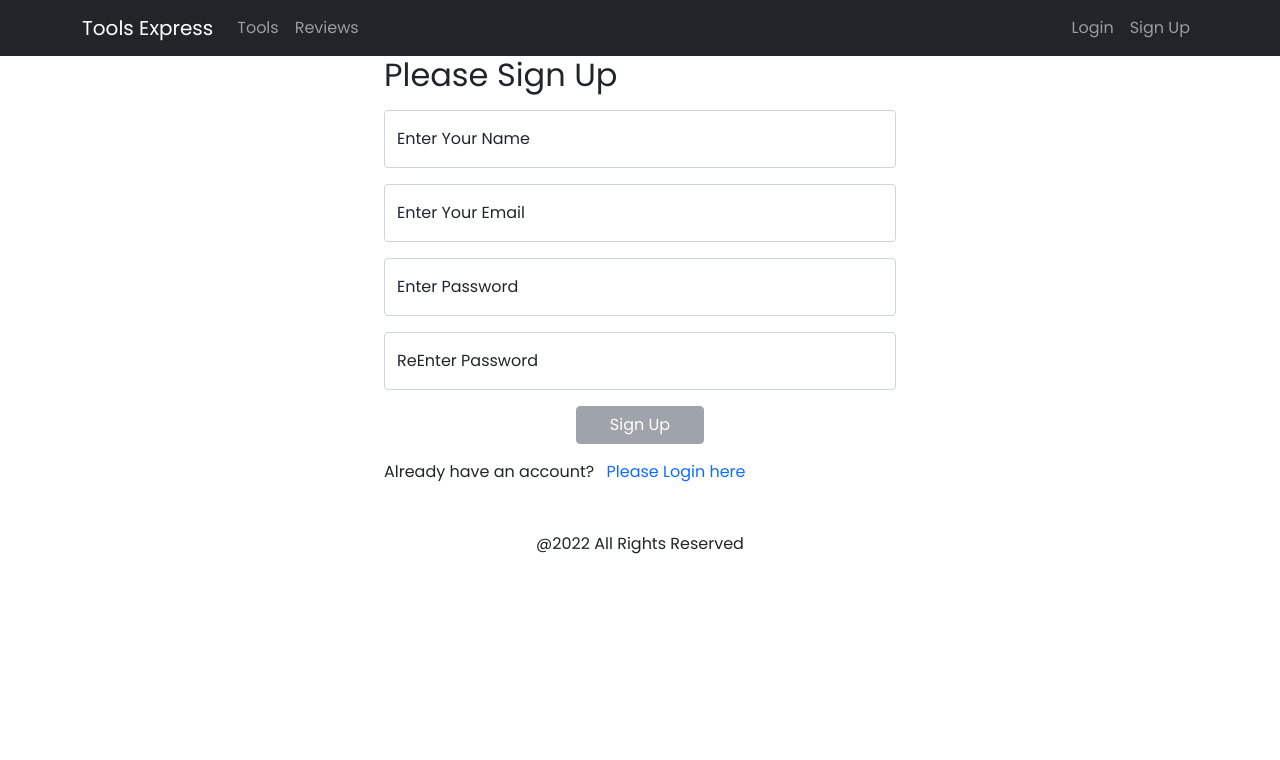
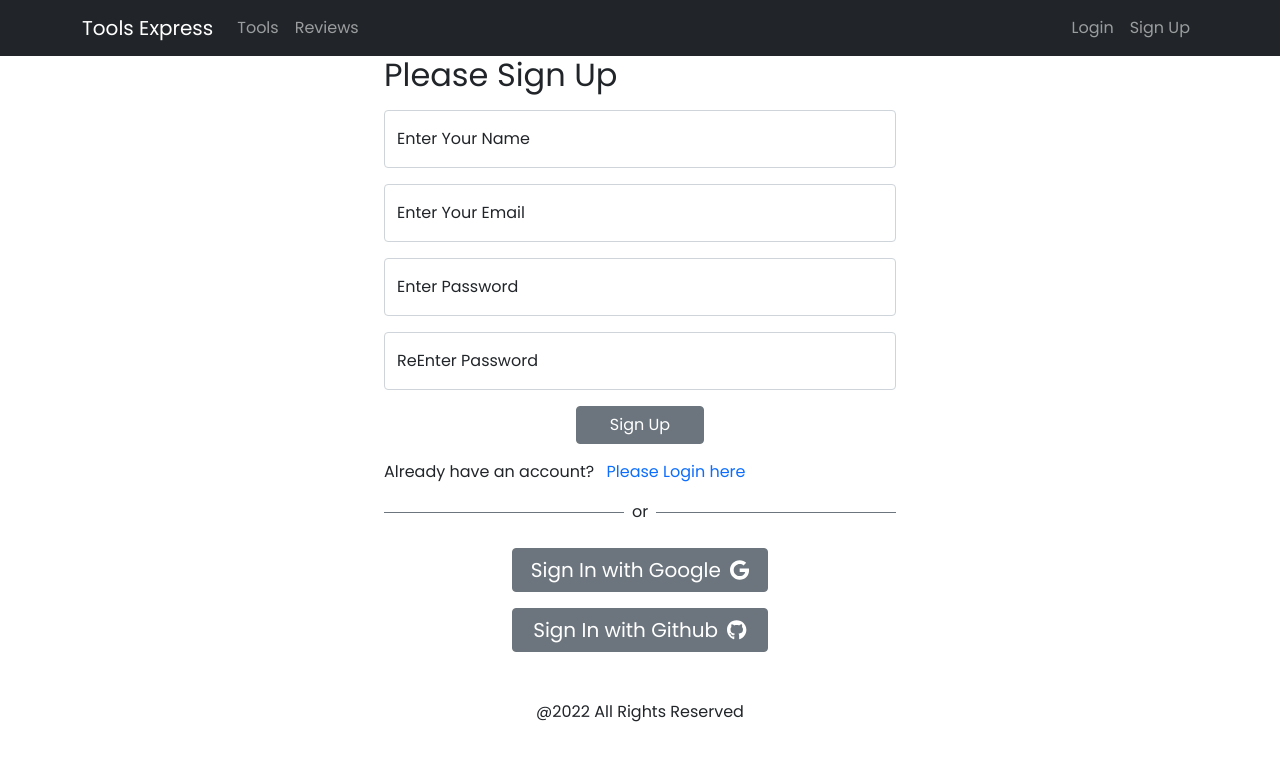
Before and after one commit to Mahmudul252/manufacturer-website-client, a React (Create React App) app: page /signup in a window 1280 px wide. Shown: the top 760 px of the page. Built offline with nearby package versions, Linux system fonts and the light colour scheme; no server answers.

Commit message:
social login added

```diff
--- a/package.json
+++ b/package.json
@@ -3,6 +3,11 @@
   "version": "0.1.0",
   "private": true,
   "dependencies": {
+    "@fortawesome/fontawesome-svg-core": "^6.1.1",
+    "@fortawesome/free-brands-svg-icons": "^6.1.1",
+    "@fortawesome/free-regular-svg-icons": "^6.1.1",
+    "@fortawesome/free-solid-svg-icons": "^6.1.1",
+    "@fortawesome/react-fontawesome": "^0.1.18",
     "@testing-library/jest-dom": "^5.16.4",
     "@testing-library/react": "^13.2.0",
     "@testing-library/user-event": "^13.5.0",
--- a/src/App.js
+++ b/src/App.js
@@ -1,4 +1,5 @@
 import { Route, Routes } from 'react-router-dom';
+import { ToastContainer } from 'react-toastify';
 import './App.css';
 import Home from './Pages/Home/Home';
 import Login from './Pages/Login/Login';
@@ -32,6 +33,7 @@
         <Route path='*' element={<NotFound />} />
       </Routes>
       <Footer />
+      <ToastContainer />
     </div>
   );
 }
--- a/src/Pages/Login/SignUp.js
+++ b/src/Pages/Login/SignUp.js
@@ -4,8 +4,9 @@
 import { Link, useLocation, useNavigate } from 'react-router-dom';
 import { toast } from 'react-toastify';
 import auth from '../../firebase.init';
+import { useForm } from "react-hook-form";
 // import PageTitle from '../../shared/PageTitle/PageTitle';
-// import SocialLogin from '../SocialLogin/SocialLogin';
+import SocialLogin from './SocialLogin';
 
 const SignUp = () => {
     const location = useLocation();
@@ -16,6 +17,9 @@
     const [createUserWithEmailAndPassword, user, loading, error] = useCreateUserWithEmailAndPassword(auth);
     const [updateProfile] = useUpdateProfile(auth);
     const [sendEmailVerification] = useSendEmailVerification(auth);
+    const { register, handleSubmit, formState: { errors } } = useForm();
+
+
 
     const handleUserPassword = event => {
         setPassword(event.target.value);
@@ -31,53 +35,58 @@
     }
     const from = location?.state?.from?.pathname || '/';
 
-    const handleCreateNewUser = (event) => {
-        event.preventDefault();
-        const displayName = event.target.name.value;
-        const email = event.target.email.value;
+    const onSubmit = ({ userEmail, userName }) => {
+        const displayName = userName;
+        const email = userEmail;
         createUserWithEmailAndPassword(email, password)
             .then(async () => {
                 await updateProfile({ displayName });
                 toast("Email Verification Sent");
                 await sendEmailVerification();
             })
-            .then(() => navigate('/verify-user', { replace: true }));
+        // .then(() => navigate('/verify-user', { replace: true }));
     }
 
     return (
         <div className='login-form mx-auto my-5'>
             {/* <PageTitle title="Sign Up"></PageTitle> */}
             <h2 className='mb-3'>Please Sign Up</h2>
-            <Form onSubmit={handleCreateNewUser}>
+            <Form onSubmit={handleSubmit(onSubmit)}>
 
                 <FloatingLabel controlId="userName" label="Enter Your Name" className="mb-3">
-                    <Form.Control name="name" type="text" placeholder="Enter Your Name" required />
+                    <Form.Control type="text" placeholder="Enter Your Name" {...register("userName", { required: true, maxLength: 20 })} />
                 </FloatingLabel>
+                <small className="text-danger">{errors.userName?.type === 'required' && "Username is required"}</small>
+
 
                 <FloatingLabel controlId="userEmail" label="Enter Your Email" className="mb-3">
-                    <Form.Control name="email" type="email" placeholder="Enter Email" required />
+                    <Form.Control type="email" placeholder="Enter Email" {...register("userEmail", { required: true, maxLength: 20 })} />
                 </FloatingLabel>
+                <small className="text-danger">{errors.userEmail?.type === 'required' && "Email is required"}</small>
+
 
                 <FloatingLabel controlId="userPassword" label="Enter Password" className="mb-3">
-                    <Form.Control onBlur={handleUserPassword} name="password" type="password" placeholder="Enter Password" required />
+                    <Form.Control onBlur={handleUserPassword} type="password" placeholder="Enter Password" {...register("userPassword", { required: true, maxLength: 20 })} />
                 </FloatingLabel>
+                <small className="text-danger">{errors.userPassword?.type === 'required' && "Password is required"}</small>
 
                 <FloatingLabel controlId="userPassword2" label="ReEnter Password" className="mb-3">
-                    <Form.Control onChange={handleUserRetypePassword} name="password2" type="password" placeholder="ReEnter Password" required />
+                    <Form.Control onChange={handleUserRetypePassword} type="password" placeholder="ReEnter Password" {...register("userPassword2", { required: true, maxLength: 20 })} />
                 </FloatingLabel>
+                <small className="text-danger">{errors.userPassword2?.type === 'required' && "Please Retype Password"}</small>
 
                 {!passwordMatched && <p className="text-danger">{errorMessage}</p>}
                 {loading && <p className="text-danger">Loading...</p>}
                 {error && <p className="text-danger">{error.message}</p>}
 
-                <Button disabled={!passwordMatched} className='login-button d-block mx-auto' variant="secondary" type="submit">
+                <Button className='login-button d-block mx-auto' variant="secondary" type="submit">
                     Sign Up
                 </Button>
 
                 <p className='my-3'>Already have an account? <Link className='ms-2 text-decoration-none' to='/login'>Please Login here</Link></p>
             </Form>
-            {/* <SocialLogin from={from}></SocialLogin> */}
-        </div>
+            <SocialLogin from={from}></SocialLogin>
+        </div >
     );
 };
 
--- /dev/null
+++ b/src/Pages/Login/SocialLogin.js
@@ -0,0 +1,44 @@
+import React, { useEffect } from 'react';
+import { FontAwesomeIcon } from '@fortawesome/react-fontawesome';
+import { faGithub, faGoogle } from '@fortawesome/free-brands-svg-icons';
+import { useSignInWithGithub, useSignInWithGoogle } from 'react-firebase-hooks/auth';
+import { useNavigate } from 'react-router-dom';
+import auth from '../../firebase.init';
+
+const SocialSignIn = ({ from }) => {
+    const navigate = useNavigate();
+    const [signInWithGoogle, googleUser] = useSignInWithGoogle(auth);
+    const [signInWithGithub, githubUser] = useSignInWithGithub(auth);
+
+    const handleSocialSignIn = method => {
+        if (method === 'google') {
+            signInWithGoogle();
+        }
+        if (method === 'github') {
+            signInWithGithub();
+        }
+    }
+    useEffect(() => {
+        if (googleUser || githubUser) {
+            navigate(from, { replace: true });
+        }
+    }, [from, navigate, googleUser, githubUser])
+
+    return (
+        <div>
+            <div className="d-flex align-items-center mb-4">
+                <div style={{ height: '1px' }} className='bg-secondary w-50'></div>
+                <div className='mx-2'>or</div>
+                <div style={{ height: '1px' }} className='bg-secondary w-50'></div>
+            </div>
+            <div className="d-flex justify-content-center my-3">
+                <button onClick={() => handleSocialSignIn('google')} className="btn btn-secondary social-login-button fs-5">Sign In with Google   <FontAwesomeIcon className='ms-1' icon={faGoogle} /></button>
+            </div>
+            <div className="d-flex justify-content-center">
+                <button onClick={() => handleSocialSignIn('github')} className="btn btn-secondary social-login-button fs-5">Sign In with Github   <FontAwesomeIcon className='ms-1' icon={faGithub} /></button>
+            </div>
+        </div>
+    );
+};
+
+export default SocialSignIn;
--- a/src/Pages/Shared/Header.js
+++ b/src/Pages/Shared/Header.js
@@ -1,8 +1,12 @@
+import { signOut } from 'firebase/auth';
 import React from 'react';
 import { Container, Nav, Navbar } from 'react-bootstrap';
+import { useAuthState } from 'react-firebase-hooks/auth';
 import { Link } from 'react-router-dom';
+import auth from '../../firebase.init';
 
 const Header = () => {
+    const [user] = useAuthState(auth);
     return (
         <Navbar collapseOnSelect expand="lg" bg="dark" className='fixed-top' variant="dark">
             <Container>
@@ -14,10 +18,17 @@
                         <Nav.Link as={Link} to="/reviews">Reviews</Nav.Link>
                     </Nav>
                     <Nav>
-                        <Nav.Link as={Link} to="/login">Login</Nav.Link>
-                        <Nav.Link as={Link} to="/signup">
-                            Sign Up
-                        </Nav.Link>
+                        {
+                            user ? <div className='d-flex'>
+                                <span className='text-white mt-2 me-2'>{user?.displayName}</span>
+                                <Nav.Link onClick={() => signOut(auth)}>Sign Out</Nav.Link>
+                            </div>
+                                :
+                                <div className="d-flex flex-lg-row flex-column">
+                                    <Nav.Link as={Link} to='/login'>Login</Nav.Link>
+                                    <Nav.Link as={Link} to='/signup'>Sign Up</Nav.Link>
+                                </div>
+                        }
                     </Nav>
                 </Navbar.Collapse>
             </Container>
```
Also changed, not shown: 1 other file (tests, documents, lock files or other folders).
